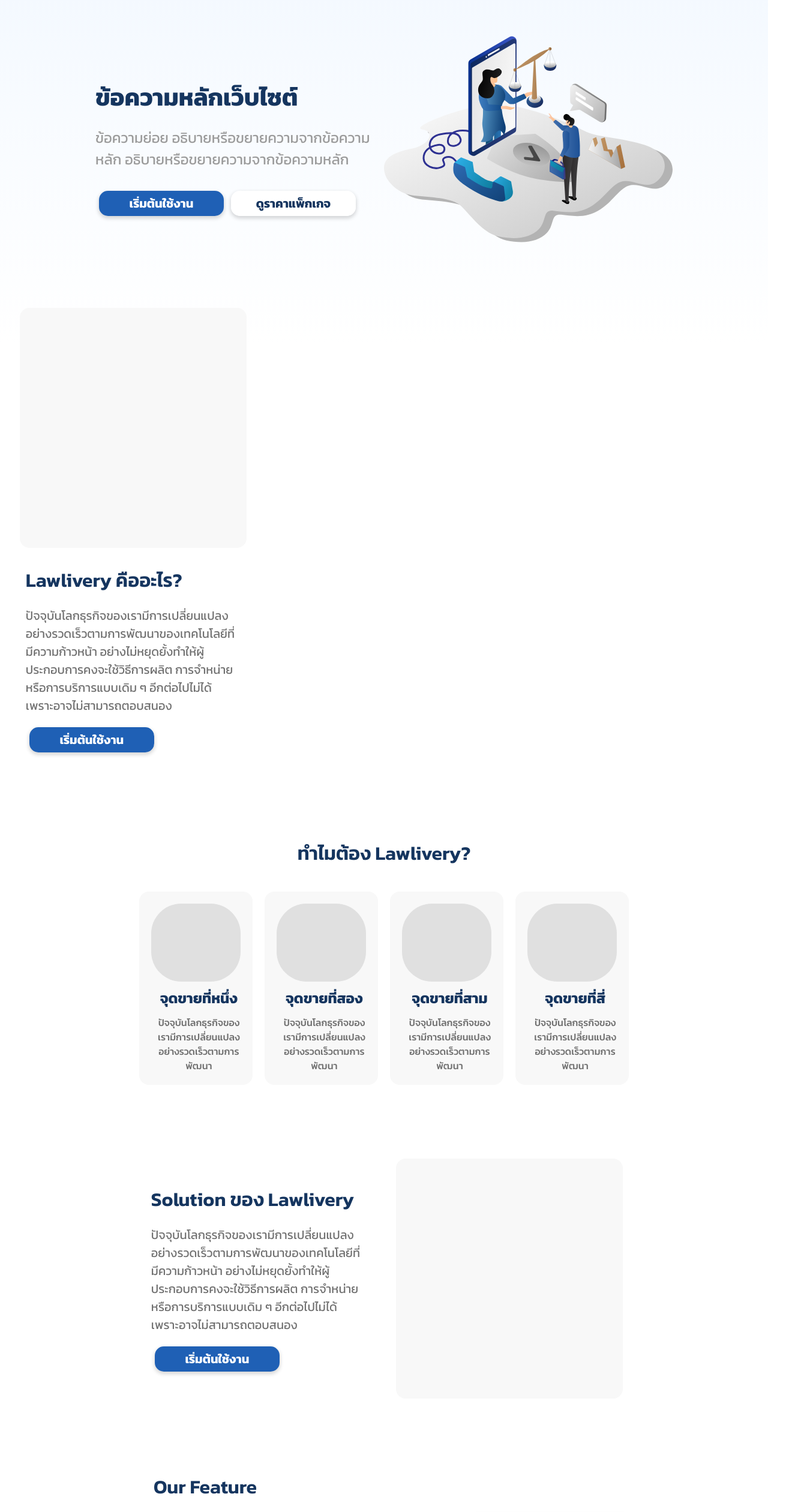
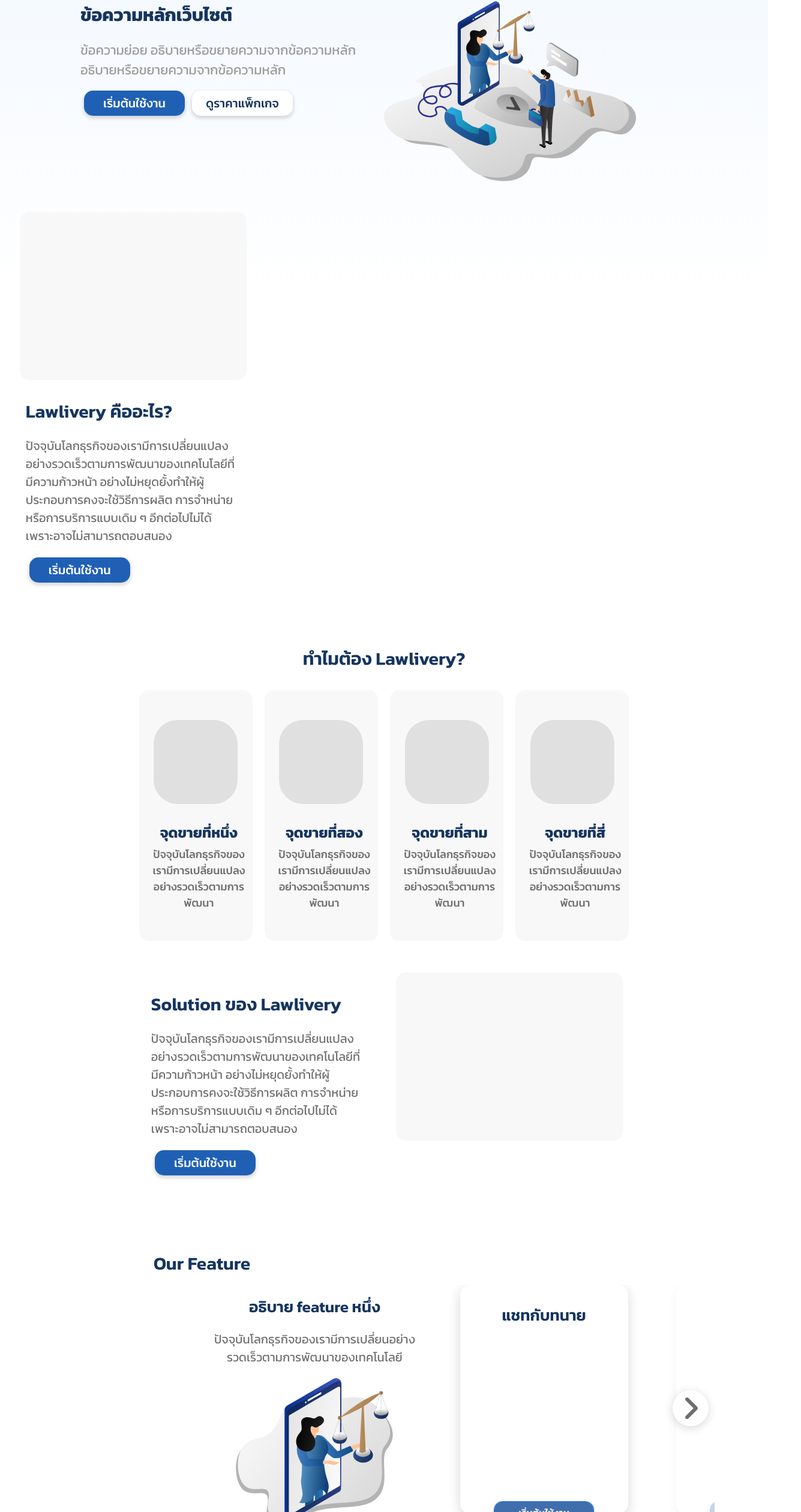
Before and after one commit to lwrydev/LWRY-Public, a Next.js app: page / in a window 1280 px wide. Shown: the part 131-2651 px from the top of the page at 60% size, 1335 px wide, since content can reach past the window. Built offline with nearby package versions, Linux system fonts and the light colour scheme.

Commit message:
responsive

```diff
--- a/components/carousel/features/Features.js
+++ b/components/carousel/features/Features.js
@@ -95,7 +95,7 @@
 
   return (
     <div className="d-flex">
-      <div className="d-none d-lg-block col-lg-1 col-xl-2"></div>
+      <div className="d-none d-lg-block col-lg-2 col-xl-2"></div>
       <div className="col-12 col-lg-10">
         <div className={styles.featureText}>Our Feature</div>
         <div className={styles.featureBlock + ' flex-wrap flex-md-nowrap'}>
@@ -115,7 +115,7 @@
               <Image src={IconFeature} height='240' />
             </div>
           </div>
-          <div className='d-md-none col-1 d-flex align-items-center justify-content-center'>
+          <div className='d-md-none col-1 d-flex align-items-center justify-content-center m-3'>
             {thumbIndex > 0 ?
               <div className={styles.featureAngle} onClick={() => slidePrev()} >
                 <FontAwesomeIcon icon={faAngleLeft} size='3x' />
@@ -124,8 +124,8 @@
               <></>
             }
           </div>
-          <div className="d-none d-sm-block d-md-none col-1"></div>
-          <div className='col-9 col-md-4 col-lg-6 overflow-hidden d-flex align-items-center feature'>
+          <div className="d-none d-md-none col-1"></div>
+          <div className='col-10 col-md-5 overflow-hidden d-flex align-items-center feature'>
             <AliceCarousel
               activeIndex={thumbIndex}
               autoWidth
@@ -133,13 +133,14 @@
               disableButtonsControls
               items={thumbs}
               mouseTracking={false}
+              touchTracking={false}
               onSlideChanged={syncThumbs}
               responsive={responsive}
             />
           </div>
           <div className='justify-content-center d-flex align-items-center'>
             {thumbIndex < elements.length - 3 ?
-              <div className={styles.featureAngle} onClick={() => slideNext()} >
+              <div className={styles.featureAngleRight} onClick={() => slideNext()} >
                 <FontAwesomeIcon icon={faAngleRight} size='3x' />
               </div>
               :
--- a/components/carousel/features/features.module.css
+++ b/components/carousel/features/features.module.css
@@ -21,6 +21,23 @@
 }
 
 .featureAngle {
+  width: 60px;
+  height: 60px;
+  background: #FFFFFF 0% 0% no-repeat padding-box;
+  box-shadow: 0px 3px 15px #00000029;
+  opacity: 1;
+  border-radius: 30px;
+  color: #6E6E6E;
+  display: flex;
+  justify-content: center;
+  align-items: center;
+  cursor: pointer;
+  position: absolute;
+  margin-left: 50px;
+  z-index: 1;
+}
+
+.featureAngleRight {
   width: 60px;
   height: 60px;
   background: #FFFFFF 0% 0% no-repeat padding-box;
@@ -86,7 +103,7 @@
 
 .ftTitle {
   text-align: center;
-  font-weight: 500;
+  font-weight: 600;
   font-size: 26px;
   letter-spacing: 0px;
   color: #15355F;
@@ -106,3 +123,103 @@
   position: absolute;
   bottom: 12px;
 }
+
+@media (max-width: 576px) {
+  .featureText {
+    font-size: 24px;
+    margin: 20px 0 0 4%;
+  }
+
+  .featureTitle {
+    font-size: 22px;
+    font-weight: 600;
+  }
+
+  .featureItem {
+    width: 220px;
+    height: 310px;
+    border-radius: 15px;
+    margin: 0px 0px 30px 16vw;
+  }
+
+  .ftTitle {
+    font-size: 22px;
+  }
+}
+
+@media (min-width: 577px) {
+  .featureText {
+    margin: 20px 0 0 4%;
+    font-size: 28px;
+  }
+
+  .featureTitle {
+    font-size: 26px;
+    font-weight: 600;
+  }
+
+  .featureItem {
+    width: 270px;
+    height: 370px;
+    border-radius: 15px;
+    margin: 0px 0px 30px 20vw;
+  }
+
+  .ftTitle {
+    font-size: 26px;
+  }
+}
+
+@media (min-width: 768px) {
+  .featureText {
+    margin: 20px 0 0 4%;
+    font-size: 30px;
+  }
+
+  .featureTitle {
+    font-size: 26px;
+    font-weight: 600;
+  }
+
+  .featureItem {
+    width: 260px;
+    height: 370px;
+    border-radius: 15px;
+    margin: 0px 0px 30px 20px;
+  }
+
+  .ftTitle {
+    font-size: 26px;
+  }
+}
+
+@media (min-width: 992px) {
+  .featureText {
+    margin: 20px 0 0 4%;
+    font-size: 30px;
+  }
+
+  .featureTitle {
+    font-size: 26px;
+    font-weight: 600;
+  }
+
+  .featureTxt {
+    font-size: 20px;
+  }
+
+  .featureItem {
+    width: 280px;
+    height: 380px;
+    border-radius: 15px;
+    margin: 0px 0px 30px 20px;
+  }
+
+  .featureAngleRight {
+    margin-left: -80px;
+  }
+
+  .ftTitle {
+    font-size: 26px;
+  }
+}
--- a/pages/index.js
+++ b/pages/index.js
@@ -16,7 +16,7 @@
         <div className={styles.picture}></div>
         <div className={styles.mainBlock}>
           <div className='d-none d-xl-block col-xl-1'></div>
-          <div className='col-12 col-sm-6 col-md-6 col-lg-6 col-xl-5'>
+          <div className='col-12 col-sm-7 col-md-6 col-lg-6 col-xl-5'>
             <div>
               <div className={styles.mainContentText}>ข้อความหลักเว็บไซต์</div>
               <div className={styles.mainContentDetails}>ข้อความย่อย อธิบายหรือขยายความจากข้อความหลัก อธิบายหรือขยายความจากข้อความหลัก</div>
@@ -26,8 +26,8 @@
               </div>
             </div>
           </div>
-          <div className='col-12 col-sm-6 col-md-6 col-lg-6 col-xl-5'>
-            <Image src={IconHome} height='400' />
+          <div className='col-12 col-sm-5 col-md-6 col-lg-6 col-xl-5'>
+            <Image src={IconHome} height='300' />
           </div>
           <div className='d-none d-xl-block col-1'></div>
         </div>
@@ -55,9 +55,10 @@
         <div className='d-flex'>
           <div className='col-md-0 col-lg-1 col-xl-2'></div>
           <div className='col-sm-12 col-md-12 col-lg-10 col-xl-8'>
-            <div className='d-md-flex'>
+            <div className='d-md-flex flex-wrap'>
+              <div className='col-md-6 col-lg-3'>
                 <div className={styles.aboutLwryBox + ' d-flex flex-row d-md-block'}>
-                <div className='col-4 col-sm-4 col-md-12'>
+                  <div className='col-4 col-sm-4 col-md-12 d-flex justify-content-center'>
                     <div className={styles.aboutPic}></div>
                   </div>
                   <div className='col-sm-8 col-md-12'>
@@ -65,8 +66,10 @@
                     <div className={styles.aboutDetail + ' text-md-center'}>ปัจจุบันโลกธุรกิจของเรามีการเปลี่ยนแปลงอย่างรวดเร็วตามการพัฒนา</div>
                   </div>
                 </div>
+              </div>
+              <div className='col-md-6 col-lg-3'>
                 <div className={styles.aboutLwryBox + ' d-flex flex-row d-md-block'}>
-                <div className='col-4 col-sm-4 col-md-12'>
+                  <div className='col-4 col-sm-4 col-md-12 d-flex justify-content-center'>
                     <div className={styles.aboutPic}></div>
                   </div>
                   <div className='col-sm-8 col-md-12'>
@@ -74,8 +77,10 @@
                     <div className={styles.aboutDetail + ' text-md-center'}>ปัจจุบันโลกธุรกิจของเรามีการเปลี่ยนแปลงอย่างรวดเร็วตามการพัฒนา</div>
                   </div>
                 </div>
+              </div>
+              <div className='col-md-6 col-lg-3'>
                 <div className={styles.aboutLwryBox + ' d-flex flex-row d-md-block'}>
-                <div className='col-4 col-sm-4 col-md-12'>
+                  <div className='col-4 col-sm-4 col-md-12 d-flex justify-content-center'>
                     <div className={styles.aboutPic}></div>
                   </div>
                   <div className='col-sm-8 col-md-12'>
@@ -83,13 +88,16 @@
                     <div className={styles.aboutDetail + ' text-md-center'}>ปัจจุบันโลกธุรกิจของเรามีการเปลี่ยนแปลงอย่างรวดเร็วตามการพัฒนา</div>
                   </div>
                 </div>
+              </div>
+              <div className='col-md-6 col-lg-3'>
                 <div className={styles.aboutLwryBox + ' d-flex flex-row d-md-block'}>
-                <div className='col-4 col-sm-4 col-md-12'>
+                  <div className='col-4 col-sm-4 col-md-12 d-flex justify-content-center'>
                     <div className={styles.aboutPic}></div>
                   </div>
                   <div className='col-sm-8 col-md-12'>
                     <div className={styles.aboutTitle + ' text-md-center'}>จุดขายที่สี่</div>
                     <div className={styles.aboutDetail + ' text-md-center'}>ปัจจุบันโลกธุรกิจของเรามีการเปลี่ยนแปลงอย่างรวดเร็วตามการพัฒนา</div>
+                  </div>
                 </div>
               </div>
             </div>
--- a/styles/home.module.css
+++ b/styles/home.module.css
@@ -309,3 +309,304 @@
   border-radius: 10px;
   opacity: 1;
 }
+
+@media (max-width: 576px) {
+  .mainBlock {
+    padding: 20px;
+  }
+
+  .mainContentText {
+    font-size: 24px;
+    margin-top: 0;
+  }
+
+  .mainContentDetails {
+    font-size: 16px;
+  }
+
+  .btnGroup {
+    padding: 0;
+  }
+
+  .btnInit {
+    border-radius: 10px;
+    font-size: 16px;
+    font-weight: 500;
+    padding: 6px 12px;
+    width: 140px;
+  }
+
+  .btnPrice {
+    border-radius: 10px;
+    font-size: 16px;
+    font-weight: 500;
+    padding: 6px 12px;
+    width: 140px;
+  }
+
+  .detailsContentText {
+    font-size: 24px;
+  }
+
+  .detailsContentDetails {
+    font-size: 16px;
+  }
+
+  .aboutLwryBox {
+    padding: 12px;
+  }
+
+  .aboutLwryText {
+    font-size: 24px;
+    margin: 60px 0 20px 0;
+  }
+
+  .lwryDetailsBlock2 {
+    margin-top: 30px;
+  }
+
+  .aboutPic {
+    width: 90px;
+    height: 90px;
+    border-radius: 25px;
+  }
+
+  .aboutTitle {
+    font-size: 20px;
+    padding: 0px 0 4px 10px;
+  }
+
+  .aboutDetail {
+    font-size: 14px;
+  }
+}
+
+@media (min-width: 577px) {
+  .mainBlock {
+    padding: 20px;
+  }
+
+  .lwryDetailsPic {
+    height: 280px;
+  }
+
+  .mainContentText {
+    font-size: 24px;
+    margin-top: 0;
+  }
+
+  .mainContentDetails {
+    font-size: 16px;
+  }
+
+  .btnGroup {
+    padding: 0;
+  }
+
+  .btnInit {
+    border-radius: 10px;
+    font-size: 16px;
+    font-weight: 500;
+    padding: 6px 12px;
+    width: 140px;
+  }
+
+  .btnPrice {
+    border-radius: 10px;
+    font-size: 16px;
+    font-weight: 500;
+    padding: 6px 12px;
+    width: 140px;
+  }
+
+  .detailsContentText {
+    font-size: 24px;
+  }
+
+  .detailsContentDetails {
+    font-size: 16px;
+  }
+
+  .aboutLwryBox {
+    margin: 16px 40px;
+    padding: 12px;
+  }
+
+  .aboutLwryText {
+    font-size: 24px;
+    margin: 60px 0 20px 0;
+  }
+
+  .lwryDetailsBlock2 {
+    margin-top: 30px;
+  }
+
+  .aboutPic {
+    width: 100px;
+    height: 100px;
+    border-radius: 25px;
+  }
+
+  .aboutTitle {
+    font-size: 20px;
+    padding: 0px 0 4px 10px;
+  }
+
+  .aboutDetail {
+    font-size: 14px;
+  }
+}
+
+@media (min-width: 768px) {
+  .mainBlock {
+    padding: 20px;
+  }
+
+  .lwryDetailsPic {
+    height: 280px;
+  }
+
+  .mainContentText {
+    font-size: 30px;
+    margin-top: 0;
+  }
+
+  .mainContentDetails {
+    font-size: 20px;
+  }
+
+  .btnGroup {
+    padding: 0;
+  }
+
+  .btnInit {
+    border-radius: 10px;
+    font-size: 18px;
+    font-weight: 500;
+    padding: 6px 12px;
+    width: 150px;
+  }
+
+  .btnPrice {
+    border-radius: 10px;
+    font-size: 18px;
+    font-weight: 500;
+    padding: 6px 12px;
+    width: 150px;
+  }
+
+  .detailsContentText {
+    font-size: 30px;
+  }
+
+  .detailsContentDetails {
+    font-size: 18px;
+  }
+
+  .aboutLwryBox {
+    margin: 10px;
+    padding: 25px;
+  }
+
+  .aboutLwryText {
+    font-size: 30px;
+    margin: 60px 0 20px 0;
+  }
+
+  .lwryDetailsBlock2 {
+    margin-top: 30px;
+  }
+
+  .aboutPic {
+    width: 100px;
+    height: 100px;
+    border-radius: 25px;
+    margin-bottom: 10px;
+  }
+
+  .aboutTitle {
+    font-size: 24px;
+    padding: 0px 0 4px 10px;
+  }
+
+  .aboutDetail {
+    font-size: 20px;
+  }
+}
+
+@media (min-width: 992px) {
+  .mainBlock {
+    padding: 20px;
+  }
+
+  .lwryDetailsPic {
+    height: 280px;
+  }
+
+  .mainContentText {
+    font-size: 30px;
+    margin-top: 0;
+  }
+
+  .mainContentDetails {
+    font-size: 22px;
+  }
+
+  .btnGroup {
+    padding: 0;
+  }
+
+  .btnInit {
+    border-radius: 16px;
+    font-size: 20px;
+    font-weight: 500;
+    padding: 6px 12px;
+    width: 170px;
+  }
+
+  .btnPrice {
+    border-radius: 16px;
+    font-size: 20px;
+    font-weight: 500;
+    padding: 6px 12px;
+    width: 170px;
+  }
+
+  .detailsContentText {
+    font-size: 30px;
+  }
+
+  .detailsContentDetails {
+    font-size: 20px;
+  }
+
+  .aboutLwryBox {
+    margin: 10px;
+    padding: 50px 12px;
+  }
+
+  .aboutLwryText {
+    font-size: 30px;
+    margin: 60px 0 20px 0;
+  }
+
+  .lwryDetailsBlock2 {
+    margin-top: 30px;
+  }
+
+  .aboutPic {
+    width: 140px;
+    height: 140px;
+    border-radius: 40px;
+    margin-bottom: 30px;
+  }
+
+  .aboutTitle {
+    font-size: 24px;
+    padding: 0px 0 4px 10px;
+  }
+
+  .aboutDetail {
+    font-size: 18px;
+  }
+}
```
Also changed, not shown: components/carousel/blogs/Blogs.js (+5 -4 lines), components/carousel/blogs/blogs.module.css (+137 -0 lines). Lines whose indentation alone changed are shown as unchanged.
